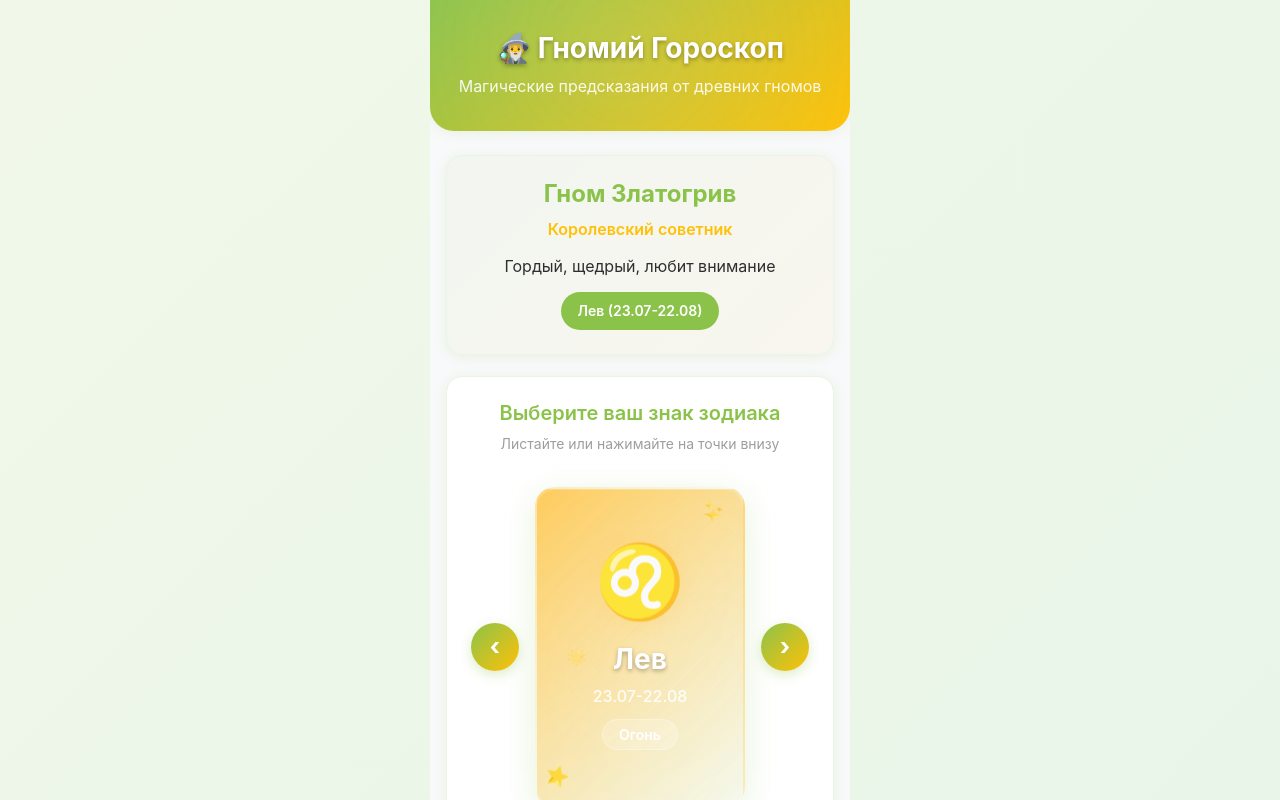
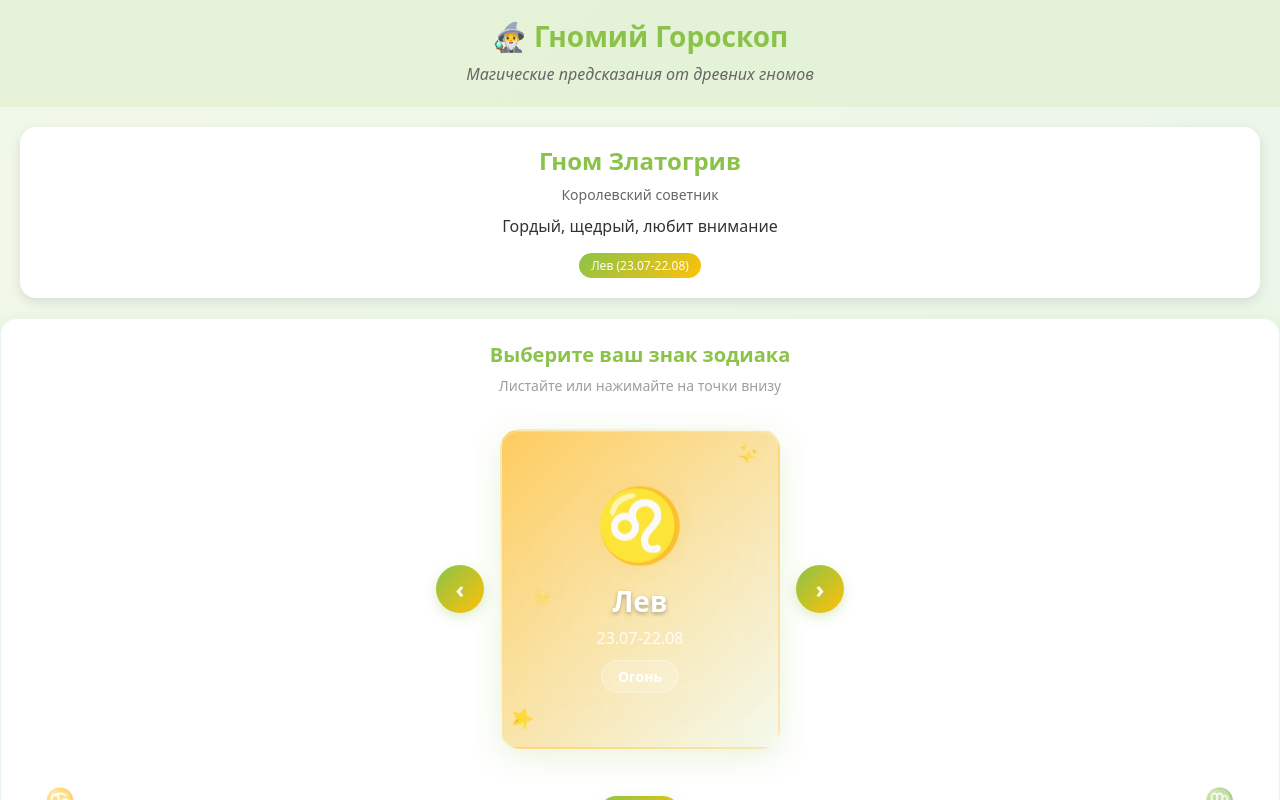
Before and after one commit to benjiros23/gnome-horoscope-react, a React (Create React App) app: page / in a window 1280 px wide. Built offline with nearby package versions, Linux system fonts and the light colour scheme.

Commit message:
Update App.js

```diff
--- a/src/App.js
+++ b/src/App.js
@@ -6,10 +6,9 @@ import MoonView from './components/MoonView';
 import CompatibilityView from './components/CompatibilityView';
 import NumerologyView from './components/NumerologyView';
 import AstroEventsView from './components/AstroEventsView';
-// Недостающие компоненты закомментированы
 import DayCardView from './components/DayCardView';
-// import AdviceView from './components/AdviceView';
 import MercuryView from './components/MercuryView';
+import ButtonGrid from './components/ButtonGrid';
 import './App.css';
 
 const ZODIAC_SIGNS = [
@@ -43,9 +42,11 @@ const GNOME_PROFILES = {
 };
 
 function App() {
-  // Основное состояние приложения
+  // ВСЕ ХУКИ В НАЧАЛЕ КОМПОНЕНТА
+  const [currentView, setCurrentView] = useState('home');
   const [selectedSign, setSelectedSign] = useState('Лев');
-  const [currentScreen, setCurrentScreen] = useState('main');
+  const [telegramApp, setTelegramApp] = useState(null);
+  const [isOnline, setIsOnline] = useState(navigator.onLine);
 
   // Состояние избранного
   const [favorites, setFavorites] = useState(() => {
@@ -58,11 +59,42 @@ function App() {
     }
   });
 
-  // Telegram WebApp интеграция
-  const [telegramApp, setTelegramApp] = useState(null);
-  const [isOnline, setIsOnline] = useState(navigator.onLine);
+  // БЕЗОПАСНЫЕ функции для Telegram WebApp (без ошибок в консоли)
+  const safeHapticFeedback = (type = 'impact') => {
+    try {
+      const tg = window.Telegram?.WebApp;
+      if (tg?.HapticFeedback && parseFloat(tg.version) >= 6.1) {
+        if (type === 'impact') {
+          tg.HapticFeedback.impactOccurred('light');
+        } else if (type === 'selection') {
+          tg.HapticFeedback.selectionChanged();
+        }
+      }
+      // НЕ логируем ошибки в консоль - просто игнорируем
+    } catch (error) {
+      // Тихо игнорируем ошибки
+    }
+  };
 
-  // Инициализация Telegram WebApp
+  const safeBackButton = (show = true, callback = null) => {
+    try {
+      const tg = window.Telegram?.WebApp;
+      if (tg?.BackButton && parseFloat(tg.version) >= 6.1) {
+        if (show) {
+          tg.BackButton.show();
+          if (callback) tg.BackButton.onClick(callback);
+        } else {
+          tg.BackButton.hide();
+        }
+        return true;
+      }
+    } catch (error) {
+      // Тихо игнорируем ошибки
+    }
+    return false;
+  };
+
+  // Telegram WebApp инициализация БЕЗ ОШИБОК
   useEffect(() => {
     const tg = window.Telegram?.WebApp;
     if (tg) {
@@ -70,41 +102,34 @@ function App() {
       tg.ready();
       tg.expand();
 
-      // Настройка главной кнопки
-      tg.MainButton.setText('🃏 Получить карту дня');
-      tg.MainButton.color = '#8BC34A';
-      tg.MainButton.show();
+      // Только базовые функции без ошибок
+      try {
+        if (tg.MainButton) {
+          tg.MainButton.setText('🃏 Получить карту дня');
+          tg.MainButton.color = '#8BC34A';
+          tg.MainButton.show();
+          tg.MainButton.onClick(() => setCurrentView('cards'));
+        }
+      } catch (error) {
+        // Игнорируем ошибки
+      }
 
-      // Обработчик главной кнопки
-      tg.MainButton.onClick(() => {
-        setCurrentScreen('day-card');
-      });
-
-      console.log('✅ Telegram WebApp инициализирован');
-    } else {
-      if (process.env.NODE_ENV === 'development') {
-        console.log('🔧 Работаем в браузере (демо-режим)');
-      }
+      console.log('✅ Telegram WebApp инициализирован (версия:', tg.version + ')');
     }
   }, []);
 
-  // Обновляем состояние Back Button
+  // BackButton БЕЗ ОШИБОК В КОНСОЛИ
   useEffect(() => {
-    if (telegramApp?.BackButton) {
-      try {
-        if (currentScreen !== 'main') {
-          telegramApp.BackButton.show();
-          telegramApp.BackButton.onClick(() => {
-            setCurrentScreen('main');
-          });
-        } else {
-          telegramApp.BackButton.hide();
-        }
-      } catch (error) {
-        console.log('BackButton недоступен:', error.message);
-      }
+    const backButtonWorked = safeBackButton(
+      currentView !== 'home',
+      () => setCurrentView('home')
+    );
+
+    // Показываем обычную кнопку только если BackButton не работает
+    if (!backButtonWorked && currentView !== 'home') {
+      // Фоллбэк кнопка будет показана в JSX
     }
-  }, [currentScreen, telegramApp]);
+  }, [currentView]);
 
   // Отслеживание статуса сети
   useEffect(() => {
@@ -118,7 +143,7 @@ function App() {
     };
   }, []);
 
-  // Сохранение избранного в localStorage
+  // Сохранение избранного
   useEffect(() => {
     try {
       localStorage.setItem('gnome-favorites', JSON.stringify(favorites));
@@ -127,32 +152,20 @@ function App() {
     }
   }, [favorites]);
 
-  // Утилиты
-  const hapticFeedback = (type = 'impact', style = 'medium') => {
-    if (telegramApp?.HapticFeedback) {
-      try {
-        if (type === 'impact') {
-          telegramApp.HapticFeedback.impactOccurred(style);
-        } else if (type === 'selection') {
-          telegramApp.HapticFeedback.selectionChanged();
-        }
-      } catch (error) {
-        console.log('Haptic feedback недоступен:', error.message);
-      }
-    }
+  // ОБРАБОТЧИКИ БЕЗ HAPTIC FEEDBACK ОШИБОК
+  const handleButtonClick = (buttonId) => {
+    console.log('Выбрана функция:', buttonId);
+    setCurrentView(buttonId);
+    safeHapticFeedback('selection'); // Тихо, без ошибок
   };
 
-  const showToast = (message) => {
-    if (telegramApp) {
-      telegramApp.showAlert(message);
-    } else {
-      alert(message);
-    }
+  const handleBackToHome = () => {
+    setCurrentView('home');
   };
 
   const handleSignSelect = (sign) => {
     setSelectedSign(sign);
-    hapticFeedback('selection');
+    safeHapticFeedback('impact'); // Тихо, без ошибок
     console.log(`Выбран знак: ${sign}`);
   };
 
@@ -165,7 +178,11 @@ function App() {
       );
 
       if (exists) {
-        showToast('Этот элемент уже в избранном!');
+        if (telegramApp) {
+          telegramApp.showAlert('Этот элемент уже в избранном!');
+        } else {
+          alert('Этот элемент уже в избранном!');
+        }
         return;
       }
 
@@ -175,25 +192,21 @@ function App() {
         addedAt: new Date().toISOString()
       };
 
-      setFavorites(prev => [newItem, ...prev]);
+      setFavorites(prev => {
+        const updated = [newItem, ...prev];
+        return updated.length > 50 ? updated.slice(0, 50) : updated;
+      });
 
-      if (favorites.length >= 50) {
-        setFavorites(prev => prev.slice(0, 50));
-      }
-
-      hapticFeedback('impact', 'light');
+      safeHapticFeedback('impact'); // Тихо, без ошибок
       console.log('✅ Добавлено в избранное:', newItem);
 
     } catch (error) {
       console.error('Ошибка добавления в избранное:', error);
-      showToast('Ошибка при добавлении в избранное');
     }
   };
 
   const handleRemoveFromFavorites = (itemId) => {
     setFavorites(prev => prev.filter(item => item.id !== itemId));
-    hapticFeedback('impact', 'light');
-    showToast('Удалено из избранного');
   };
 
   const handleClearFavorites = () => {
@@ -201,7 +214,6 @@ function App() {
       telegramApp.showConfirm('Удалить все избранные элементы?', (confirmed) => {
         if (confirmed) {
           setFavorites([]);
-          hapticFeedback('notification', 'warning');
         }
       });
     } else {
@@ -211,263 +223,280 @@ function App() {
     }
   };
 
-  const handleBack = () => {
-    setCurrentScreen('main');
-    hapticFeedback('impact', 'light');
+  // СТИЛИ
+  const styles = {
+    app: {
+      minHeight: '100vh',
+      background: 'linear-gradient(135deg, #F1F8E9 0%, #E8F5E8 100%)',
+      padding: '0',
+      fontFamily: 'system-ui, sans-serif'
+    },
+    backButton: {
+      position: 'fixed',
+      top: '20px',
+      left: '20px',
+      background: 'linear-gradient(135deg, #8BC34A, #FFC107)',
+      color: 'white',
+      border: 'none',
+      borderRadius: '12px',
+      padding: '12px 16px',
+      cursor: 'pointer',
+      fontSize: '14px',
+      fontWeight: '600',
+      boxShadow: '0 4px 12px rgba(0,0,0,0.1)',
+      zIndex: 1000
+    },
+    header: {
+      textAlign: 'center',
+      padding: '20px',
+      background: 'rgba(139, 195, 74, 0.1)',
+      marginBottom: '20px'
+    },
+    title: {
+      color: '#8BC34A',
+      fontSize: '28px',
+      fontWeight: 'bold',
+      marginBottom: '8px'
+    },
+    subtitle: {
+      color: '#666',
+      fontStyle: 'italic'
+    },
+    offlineBadge: {
+      background: '#ff9800',
+      color: 'white',
+      padding: '4px 12px',
+      borderRadius: '16px',
+      fontSize: '12px',
+      marginTop: '10px',
+      display: 'inline-block'
+    }
   };
 
-  // Получить текущий профиль гнома
-  const currentProfile = GNOME_PROFILES[selectedSign] || GNOME_PROFILES['Лев'];
-  const currentSignData = ZODIAC_SIGNS.find(s => s.sign === selectedSign) || ZODIAC_SIGNS[4];
-
-  return (
-    <div className="app-container">
-      {/* Заголовок */}
-      <div className="header">
-        <h1>🧙‍♂️ Гномий Гороскоп</h1>
-        <p>Магические предсказания от древних гномов</p>
-        {!isOnline && (
-          <div className="offline-badge">
-            📵 Оффлайн режим
-          </div>
-        )}
-      </div>
-
-      {/* Основной экран */}
-      {currentScreen === 'main' && (
-        <div className="main-screen content-enter">
-          {/* Карточка профиля */}
-          <div className="card profile-card">
-            <h2>{currentProfile.name}</h2>
-            <p className="gnome-title">{currentProfile.title}</p>
-            <p>{currentProfile.desc}</p>
-            <span className="selected-sign">
-              {selectedSign} ({currentSignData.dates})
-            </span>
-          </div>
-
-          {/* Карусель знаков зодиака */}
-          <ZodiacCarousel
+  // РЕНДЕР ТЕКУЩЕГО ЭКРАНА
+  const renderCurrentView = () => {
+    switch (currentView) {
+      case 'horoscope':
+        return (
+          <HoroscopeView
             selectedSign={selectedSign}
-            onSignChange={handleSignSelect}
+            onSignSelect={handleSignSelect}
+            onAddToFavorites={handleAddToFavorites}
             telegramApp={telegramApp}
           />
+        );
 
-          {/* Меню кнопок */}
-          <div className="menu-buttons">
-            <button className="menu-btn" onClick={() => setCurrentScreen('horoscope')}>
-              <div className="btn-icon">🔮</div>
-              <div className="btn-content">
-                <h3>Гороскоп дня</h3>
-                <p>Узнайте что готовят звезды</p>
-              </div>
-            </button>
+      case 'moon':
+        return (
+          <MoonView
+            onAddToFavorites={handleAddToFavorites}
+            telegramApp={telegramApp}
+          />
+        );
 
-            <button className="menu-btn" onClick={() => setCurrentScreen('moon')}>
-              <div className="btn-icon">🌙</div>
-              <div className="btn-content">
-                <h3>Лунный календарь</h3>
-                <p>Фазы и влияние луны</p>
-              </div>
-            </button>
+      case 'numerology':
+        return (
+          <NumerologyView
+            onAddToFavorites={handleAddToFavorites}
+            telegramApp={telegramApp}
+          />
+        );
 
-            <button className="menu-btn" onClick={() => setCurrentScreen('numerology')}>
-              <div className="btn-icon">🔢</div>
-              <div className="btn-content">
-                <h3>Нумерология</h3>
-                <p>Число судьбы и характер</p>
-              </div>
-            </button>
+      case 'compatibility':
+        return (
+          <CompatibilityView
+            onAddToFavorites={handleAddToFavorites}
+            telegramApp={telegramApp}
+          />
+        );
 
-            <button className="menu-btn" onClick={() => setCurrentScreen('compatibility')}>
-              <div className="btn-icon">👫</div>
-              <div className="btn-content">
-                <h3>Совместимость</h3>
-                <p>Узнайте совместимость</p>
-              </div>
-            </button>
+      case 'cards':
+        return (
+          <DayCardView
+            onAddToFavorites={handleAddToFavorites}
+            telegramApp={telegramApp}
+          />
+        );
 
-            <button className="menu-btn" onClick={() => setCurrentScreen('events')}>
-              <div className="btn-icon">🌌</div>
-              <div className="btn-content">
-                <h3>Астрособытия</h3>
-                <p>Небесные явления</p>
-              </div>
-            </button>
+      case 'events':
+        return (
+          <AstroEventsView
+            onAddToFavorites={handleAddToFavorites}
+            telegramApp={telegramApp}
+          />
+        );
 
-            {/* Кнопки для экранов в разработке */}
-            <button className="menu-btn" onClick={() => setCurrentScreen('day-card')}>
-              <div className="btn-icon">🃏</div>
-              <div className="btn-content">
-                <h3>Карта дня</h3>
-                <p>Мудрость древних гномов</p>
-              </div>
-            </button>
+      case 'mercury':
+        return (
+          <MercuryView
+            onAddToFavorites={handleAddToFavorites}
+            telegramApp={telegramApp}
+          />
+        );
 
-            <button className="menu-btn" onClick={() => setCurrentScreen('advice')}>
-              <div className="btn-icon">💡</div>
-              <div className="btn-content">
-                <h3>Совет дня</h3>
-                <p>Личная рекомендация</p>
-              </div>
-            </button>
-
-            <button className="menu-btn" onClick={() => setCurrentScreen('mercury')}>
-              <div className="btn-icon">🪐</div>
-              <div className="btn-content">
-                <h3>Статус Меркурия</h3>
-                <p>Влияние на неделю</p>
-              </div>
-            </button>
-
-            <button className="menu-btn" onClick={() => setCurrentScreen('favorites')}>
-              <div className="btn-icon">❤️</div>
-              <div className="btn-content">
-                <h3>Избранное</h3>
-                <p>Сохранённые предсказания ({favorites.length})</p>
-              </div>
-            </button>
-          </div>
-        </div>
-      )}
-
-      {/* СУЩЕСТВУЮЩИЕ экраны */}
-      {currentScreen === 'horoscope' && (
-        <HoroscopeView
-          selectedSign={selectedSign}
-          onBack={handleBack}
-          onAddToFavorites={handleAddToFavorites}
-          telegramApp={telegramApp}
-        />
-      )}
-
-      {currentScreen === 'moon' && (
-        <MoonView
-          onBack={handleBack}
-          onAddToFavorites={handleAddToFavorites}
-          telegramApp={telegramApp}
-        />
-      )}
-
-      {currentScreen === 'numerology' && (
-        <NumerologyView
-          onBack={handleBack}
-          onAddToFavorites={handleAddToFavorites}
-          telegramApp={telegramApp}
-        />
-      )}
-
-      {currentScreen === 'compatibility' && (
-        <CompatibilityView
-          onBack={handleBack}
-          onAddToFavorites={handleAddToFavorites}
-          telegramApp={telegramApp}
-        />
-      )}
-
-{currentScreen === 'day-card' && (
-  <DayCardView
-    onBack={handleBack}
-    onAddToFavorites={handleAddToFavorites}
-    telegramApp={telegramApp}
-  />
-)}
-
-
-      {currentScreen === 'events' && (
-        <AstroEventsView
-          onBack={handleBack}
-          onAddToFavorites={handleAddToFavorites}
-          telegramApp={telegramApp}
-        />
-      )}
-{currentScreen === 'mercury' && (
-  <MercuryView
-    onBack={handleBack}
-    onAddToFavorites={handleAddToFavorites}
-    telegramApp={telegramApp}
-  />
-)}
-
-      {/* Экран избранного */}
-      {currentScreen === 'favorites' && (
-        <div className="favorites-screen content-enter">
-          <div className="card">
-            <h3 className="content-title">❤️ Избранное</h3>
+      case 'favorites':
+        return (
+          <div style={{ padding: '20px', maxWidth: '600px', margin: '0 auto' }}>
+            <h3 style={{ color: '#8BC34A', textAlign: 'center', marginBottom: '20px' }}>
+              ❤️ Избранное
+            </h3>
 
             {favorites.length === 0 ? (
-              <div className="empty-favorites">
-                <div className="empty-icon">📝</div>
+              <div style={{ textAlign: 'center', padding: '40px 20px' }}>
+                <div style={{ fontSize: '48px', marginBottom: '16px' }}>📝</div>
                 <h4>Здесь пока пусто</h4>
-                <p>Добавляйте интересные гороскопы, карты и предсказания в избранное!</p>
-                <small>Используйте кнопку "❤️ В избранное" при просмотре предсказаний</small>
+                <p>Добавляйте интересные гороскопы и предсказания в избранное!</p>
               </div>
             ) : (
               <>
-                <div className="favorites-header">
-                  <p>У вас сохранено предсказаний: <strong>{favorites.length}</strong></p>
+                <div style={{
+                  display: 'flex',
+                  justifyContent: 'space-between',
+                  alignItems: 'center',
+                  marginBottom: '20px'
+                }}>
+                  <p>Сохранено: <strong>{favorites.length}</strong></p>
                   <button
-                    className="btn-danger"
                     onClick={handleClearFavorites}
-                    title="Очистить все"
+                    style={{
+                      background: '#dc3545',
+                      color: 'white',
+                      border: 'none',
+                      padding: '8px 16px',
+                      borderRadius: '8px',
+                      cursor: 'pointer'
+                    }}
                   >
                     🗑️ Очистить
                   </button>
                 </div>
 
-                <div className="favorites-list">
+                <div>
                   {favorites.map((item) => (
-                    <div key={item.id} className="favorite-item">
-                      <div className="favorite-header">
-                        <h5>{item.title}</h5>
+                    <div
+                      key={item.id}
+                      style={{
+                        background: 'white',
+                        padding: '16px',
+                        borderRadius: '12px',
+                        marginBottom: '12px',
+                        boxShadow: '0 2px 8px rgba(0,0,0,0.1)'
+                      }}
+                    >
+                      <div style={{
+                        display: 'flex',
+                        justifyContent: 'space-between',
+                        alignItems: 'flex-start',
+                        marginBottom: '8px'
+                      }}>
+                        <h5 style={{ margin: 0, color: '#333' }}>{item.title}</h5>
                         <button
-                          className="remove-btn"
                           onClick={() => handleRemoveFromFavorites(item.id)}
-                          title="Удалить"
+                          style={{
+                            background: 'none',
+                            border: 'none',
+                            fontSize: '18px',
+                            cursor: 'pointer',
+                            color: '#dc3545'
+                          }}
                         >
                           ×
                         </button>
                       </div>
-                      <p className="favorite-date">{item.date}</p>
-                      <p className="favorite-content">{item.content}</p>
-                      {item.source && (
-                        <span className={`source-badge ${item.source}`}>
-                          {item.source === 'internet' ? '🌐' : '📱'} {item.source}
-                        </span>
-                      )}
+                      <p style={{ fontSize: '12px', color: '#666', margin: '0 0 8px 0' }}>
+                        {item.date}
+                      </p>
+                      <p style={{ margin: 0, color: '#333' }}>{item.content}</p>
                     </div>
                   ))}
                 </div>
               </>
             )}
+          </div>
+        );
 
-            <div className="action-buttons">
-              <button className="btn-secondary" onClick={handleBack}>
-                ← Назад
-              </button>
+      case 'advice':
+        return (
+          <div style={{ padding: '20px', textAlign: 'center' }}>
+            <h3 style={{ color: '#8BC34A' }}>🚧 Совет дня</h3>
+            <p>Этот раздел находится в разработке...</p>
+            <p>📱 Подключение к API готово</p>
+            <p>🔗 Скоро будет доступен</p>
+          </div>
+        );
+
+      default:
+        return (
+          <div>
+            {/* Заголовок */}
+            <div style={styles.header}>
+              <h1 style={styles.title}>🧙‍♂️ Гномий Гороскоп</h1>
+              <p style={styles.subtitle}>Магические предсказания от древних гномов</p>
+              {!isOnline && (
+                <div style={styles.offlineBadge}>
+                  📵 Оффлайн режим
+                </div>
+              )}
             </div>
+
+            {/* Карточка профиля */}
+            <div style={{
+              background: 'white',
+              margin: '20px',
+              padding: '20px',
+              borderRadius: '16px',
+              boxShadow: '0 4px 12px rgba(0,0,0,0.1)',
+              textAlign: 'center'
+            }}>
+              <h2 style={{ color: '#8BC34A', marginBottom: '8px' }}>
+                {GNOME_PROFILES[selectedSign]?.name || 'Гном Мудрый'}
+              </h2>
+              <p style={{ color: '#666', fontSize: '14px', marginBottom: '8px' }}>
+                {GNOME_PROFILES[selectedSign]?.title || 'Мастер предсказаний'}
+              </p>
+              <p style={{ color: '#333', marginBottom: '12px' }}>
+                {GNOME_PROFILES[selectedSign]?.desc || 'Древняя мудрость гномов'}
+              </p>
+              <span style={{
+                background: 'linear-gradient(135deg, #8BC34A, #FFC107)',
+                color: 'white',
+                padding: '4px 12px',
+                borderRadius: '16px',
+                fontSize: '12px'
+              }}>
+                {selectedSign} ({ZODIAC_SIGNS.find(s => s.sign === selectedSign)?.dates})
+              </span>
+            </div>
+
+            {/* Карусель знаков */}
+            {ZodiacCarousel && (
+              <ZodiacCarousel
+                selectedSign={selectedSign}
+                onSignChange={handleSignSelect}
+                telegramApp={telegramApp}
+              />
+            )}
+
+            {/* Сетка кнопок */}
+            <ButtonGrid onButtonClick={handleButtonClick} />
           </div>
-        </div>
+        );
+    }
+  };
+
+  // Показываем fallback кнопку "Назад" только если Telegram BackButton не работает
+  const showFallbackBackButton = currentView !== 'home' &&
+    (!telegramApp || !telegramApp.BackButton || parseFloat(telegramApp.version) < 6.1);
+
+  return (
+    <div style={styles.app}>
+      {showFallbackBackButton && (
+        <button style={styles.backButton} onClick={handleBackToHome}>
+          ← Назад в главное меню
+        </button>
       )}
 
-      {/* Заглушки для экранов в разработке */}
-      {['advice'].includes(currentScreen) && (
-        <div className="card content-enter">
-          <h3>🚧 Экран: {currentScreen}</h3>
-          <p>Этот раздел находится в разработке...</p>
-          <div className="placeholder-info">
-            <p>📱 <strong>{currentScreen}</strong> будет доступен в следующем обновлении</p>
-            <p>🔗 Подключение к серверному API: готово</p>
-            <p>⚡ Telegram WebApp: активно</p>
-            <p>🎯 Сервер готов: все endpoints работают</p>
-          </div>
-          <div style={{ marginTop: '24px' }}>
-            <button className="btn-secondary" onClick={handleBack}>
-              ← Назад в главное меню
-            </button>
-          </div>
-        </div>
-      )}
+      {renderCurrentView()}
     </div>
   );
 }
```
